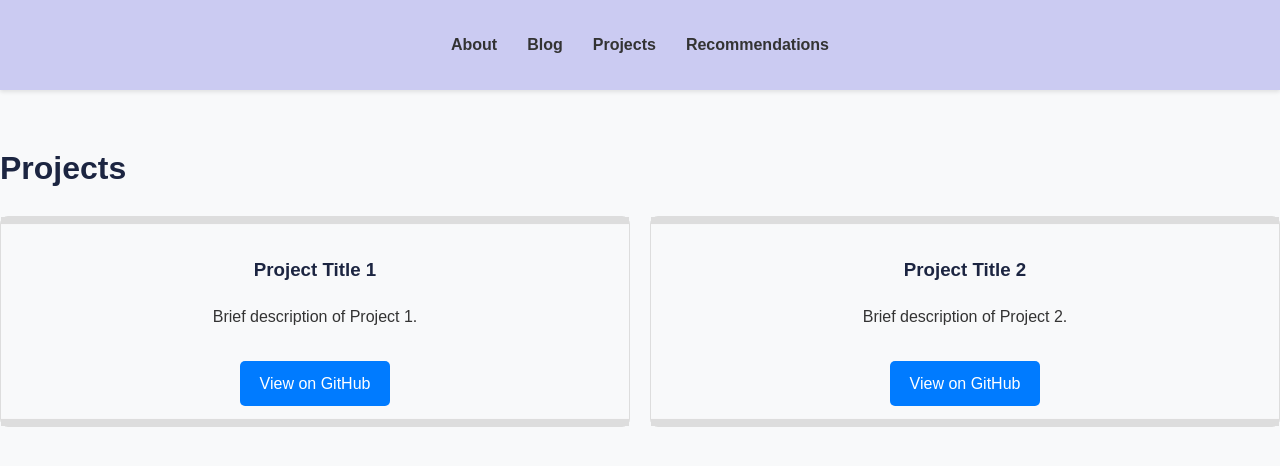
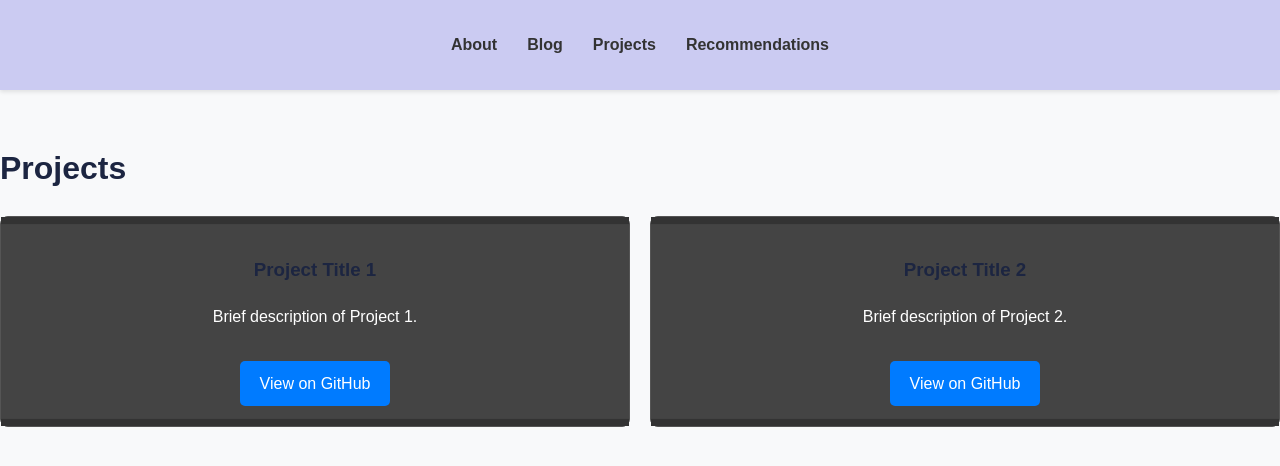
Before and after one commit to adhikarinarayan/adhikarinarayan.github.io, a Jekyll site: the page built from projects.md, in a window 1280 px wide. Shown: the top 466 px of the page. Built offline with Jekyll 4.4.1, drawn with Linux system fonts in a browser that asks for light colours.

Commit message:
Update styles.css

```diff
--- a/assets/css/styles.css
+++ b/assets/css/styles.css
@@ -242,13 +242,13 @@ footer {
 }
 
 .project-tile {
-  background-color: #f8f9fa;
-  border: 1px solid #ddd;
+  background-color: #444; /* Dark Gray */
+  color: #fff;
+  border: 1px solid #555;
   padding: 20px;
   border-radius: 8px;
   text-align: center;
-  position: relative; /* Required for pseudo-elements */
-  /* overflow: hidden;  Remove this line */
+  position: relative;
 }
 
 .project-tile::before,
@@ -256,28 +256,32 @@ footer {
   content: '';
   position: absolute;
   width: 100%;
-  height: 10px; /* Adjust for cube thickness */
-  background-color: #ddd; /* Slightly darker color for the edges */
-  transition: transform 0.3s ease; /* Add smooth transition */
+  height: 10px;
+  background-color: #333; /* Slightly darker than tile background */
+  transition: transform 0.3s ease;
 }
 
 .project-tile::before {
   top: 0;
   left: 0;
-  transform-origin: top left; /* Rotate from top left corner */
-  transform: rotateX(-45deg); /* Rotate on X-axis */
+  transform-origin: top left;
+  transform: rotateX(-45deg);
 }
 
 .project-tile::after {
   bottom: 0;
   right: 0;
-  transform-origin: bottom right; /* Rotate from bottom right corner */
-  transform: rotateX(45deg); /* Rotate on X-axis */
+  transform-origin: bottom right;
+  transform: rotateX(45deg);
 }
 
 .project-tile:hover::before,
 .project-tile:hover::after {
-  transform: rotateX(0deg); /* Flatten the edges on hover */
+  transform: rotateX(0deg);
+}
+
+.project-tile:hover {
+  background-color: #333;
 }
 
 .project-link {
```
